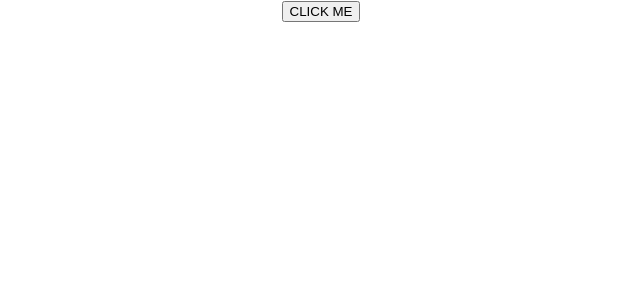
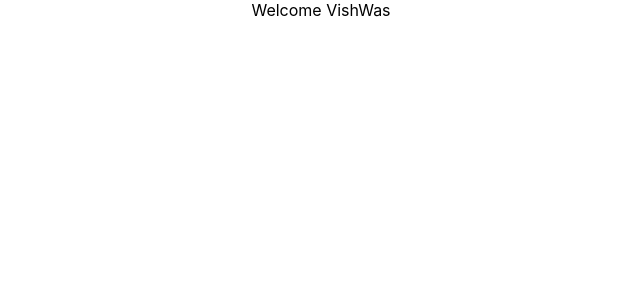
Before and after one commit to thaless4nt0s/aprendendo-react, a React (Create React App) app in the folder my-app/: page / in a window 1280 px wide. Shown: the top 300 px of the page, without its empty margins (319-959 px from the left). Built offline with nearby package versions, Linux system fonts and the light colour scheme.

Commit message:
Conditional rendering

```diff
--- a/my-app/src/App.js
+++ b/my-app/src/App.js
@@ -13,6 +13,7 @@
 import ClassClick from './components/ClassClick';
 import EventBind from './components/EventBind';
 import ParentComponent from './components/ParentComponent';
+import UserGreeting from './components/UserGreeting';
 
 
 function App() {
@@ -32,10 +33,9 @@
         <input type="text"></input>
       </Greet>
       <Welcome name="Bruce " heroName="Batman" />*/}
-
       {/*<Hello></Hello>*/}
       {/*<Senna></Senna>*/}
-      <ParentComponent/>
+      <UserGreeting/>
     </div>
   );
 }
--- /dev/null
+++ b/my-app/src/components/UserGreeting.js
@@ -0,0 +1,25 @@
+import React, { Component } from 'react'
+
+class UserGreeting extends Component {
+    constructor(props) {
+        super(props)
+
+        this.state = {
+            isLoggedIn: true
+        }
+    }
+
+    render() {
+        if (this.state.isLoggedIn) {
+            return (
+                <div>Welcome VishWas</div>
+            )
+        } else {
+            return (
+                <div>Welcome Guest</div>
+            )
+        }
+    }
+}
+
+export default UserGreeting
```
